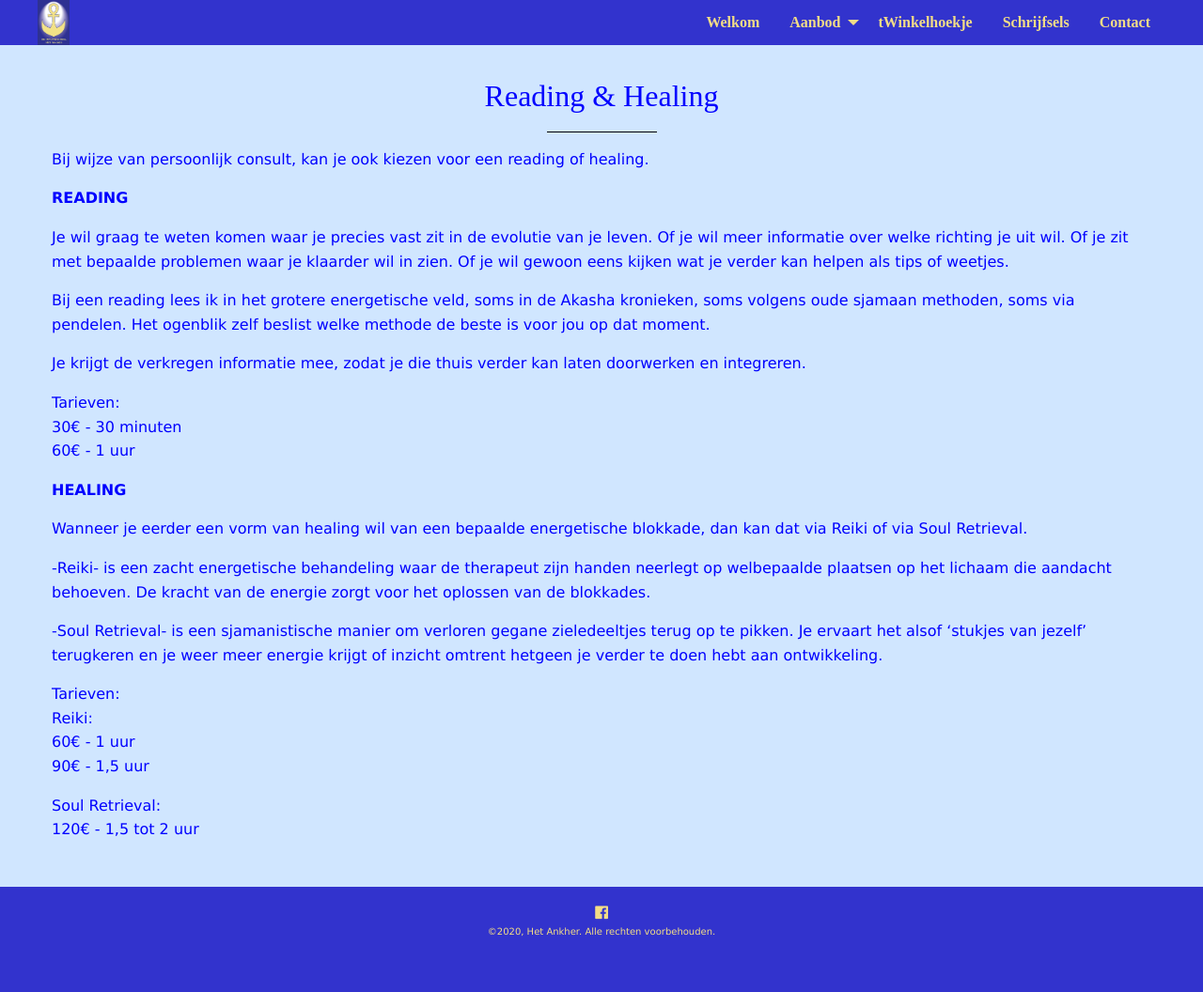
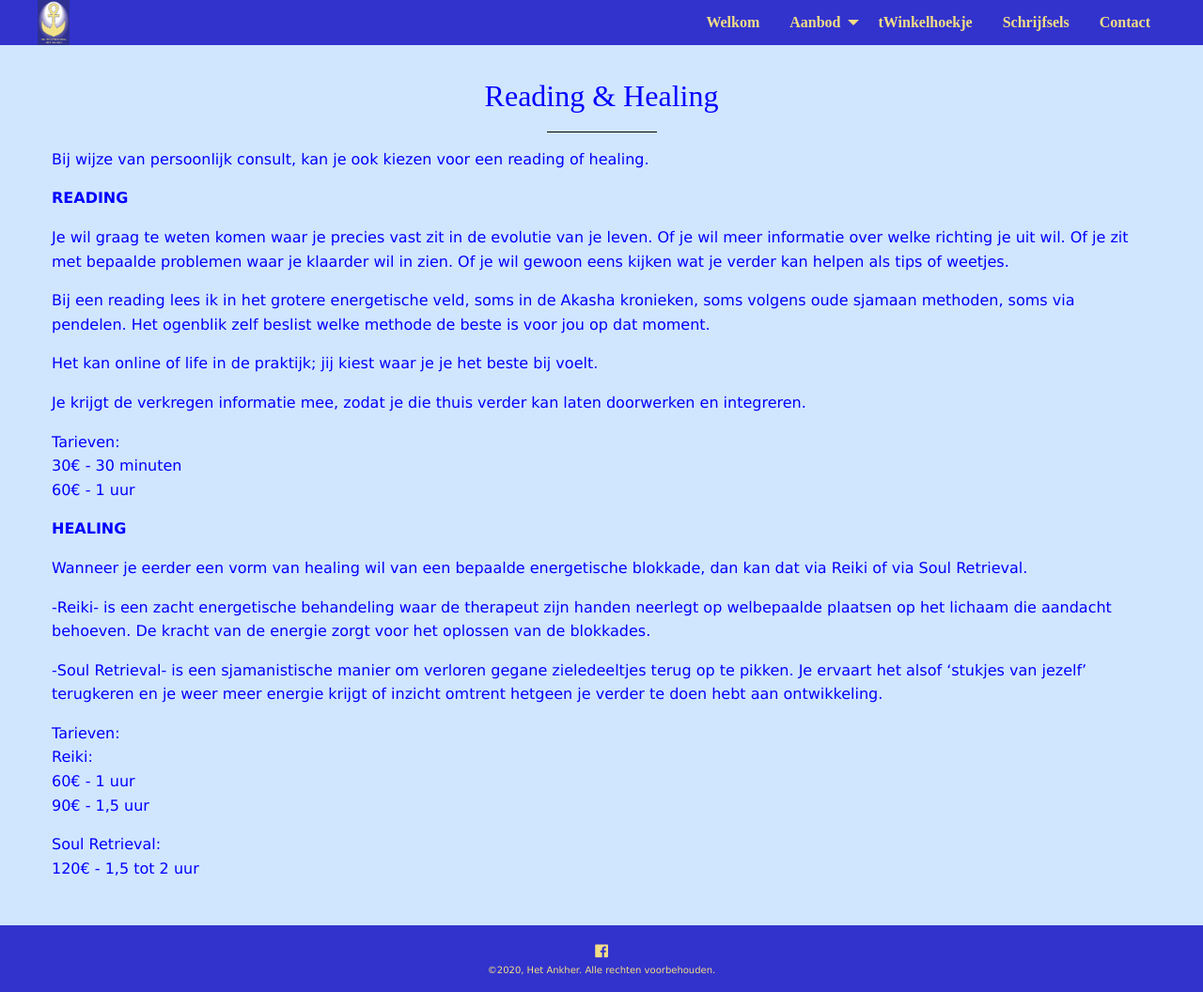
Before and after one commit to ankher/ankher.github.io, a Jekyll site: the page built from readinghealing.md, in a window 1280 px wide. Shown: the whole page at 94% size. Built offline with Jekyll 4.4.1, drawn with Linux system fonts in a browser that asks for light colours; nearby versions of some CDN libraries; our own code applies the rules of GitHub Pages for plain Markdown files; before the commit the page ends 1015 px from its top, so only the background shows below that.

Commit message:
Update readinghealing.md

```diff
--- a/readinghealing.md
+++ b/readinghealing.md
@@ -11,6 +11,8 @@ Bij wijze van persoonlijk consult, kan je ook kiezen voor een reading of healing
 Je wil graag te weten komen waar je precies vast zit in de evolutie van je leven. Of je wil meer informatie over welke richting je uit wil. Of je zit met bepaalde problemen waar je klaarder wil in zien. Of je wil gewoon eens kijken wat je verder kan helpen als tips of weetjes.
 
 Bij een reading lees ik in het grotere energetische veld, soms in de Akasha kronieken, soms volgens oude sjamaan methoden, soms via pendelen. Het ogenblik zelf beslist welke methode de beste is voor jou op dat moment.
+
+Het kan online of life in de praktijk; jij kiest waar je je het beste bij voelt.
 
 Je krijgt de verkregen informatie mee, zodat je die thuis verder kan laten doorwerken en integreren.
 
```
